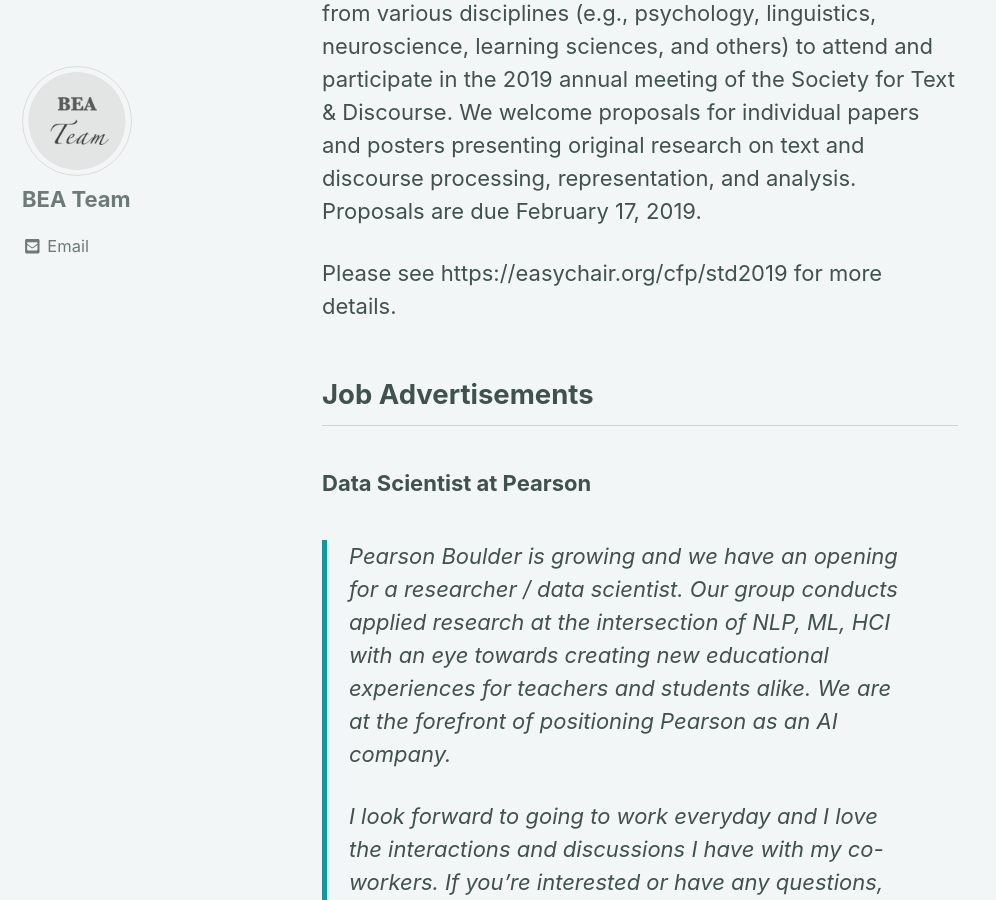
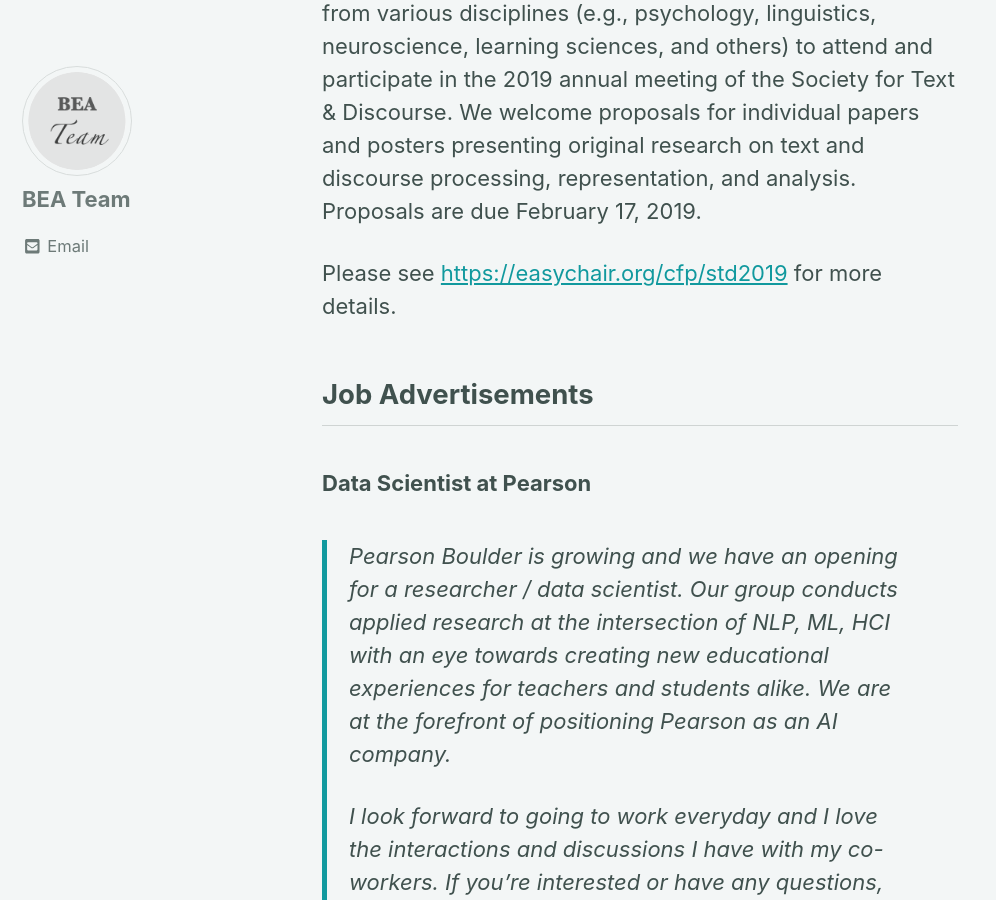
Before and after one commit to sigedu-org/website, a Jekyll site: the page built from _posts/2019-01-14-sigedu-newsletter-2.md, in a window 1280 px wide and 900 px high, scrolled down 10828 px. Shown: the whole window, without its empty margins (0-996 px from the left). Built offline with Jekyll 4.4.1, drawn with Linux system fonts in a browser that asks for light colours; cached includes are drawn as plain includes; nearby versions of some CDN libraries; part of the change alters nothing that is shown.

Commit message:
Fix link

```diff
--- a/_posts/2019-01-14-sigedu-newsletter-2.md
+++ b/_posts/2019-01-14-sigedu-newsletter-2.md
@@ -158,7 +158,7 @@ Further details can be found on the task [webpage](https://www.cl.cam.ac.uk/rese
 
 The [Society for Text & Discourse](http://www.societyfortextanddiscourse.org/) is proud to announce its Twenty-Ninth Annual Meeting to be held in **New York City, USA, July 9 - July 11, 2019** (Chairs: [Adrian Bangerter](mailto: adrian.bangerter@unine.ch) & [Michael Schober](mailto: schober@newschool.edu)). The conference will be held on the campus of [The New School](https://www.newschool.edu/about/). We invite students and scholars from various disciplines (e.g., psychology, linguistics, neuroscience, learning sciences, and others) to attend and participate in the 2019 annual meeting of the Society for Text & Discourse. We welcome proposals for individual papers and posters presenting original research on text and discourse processing, representation, and analysis. Proposals are due February 17, 2019.
 
-Please see https://easychair.org/cfp/std2019 for more details.
+Please see [https://easychair.org/cfp/std2019](https://easychair.org/cfp/std2019) for more details.
 
 ## Job Advertisements
 
```
